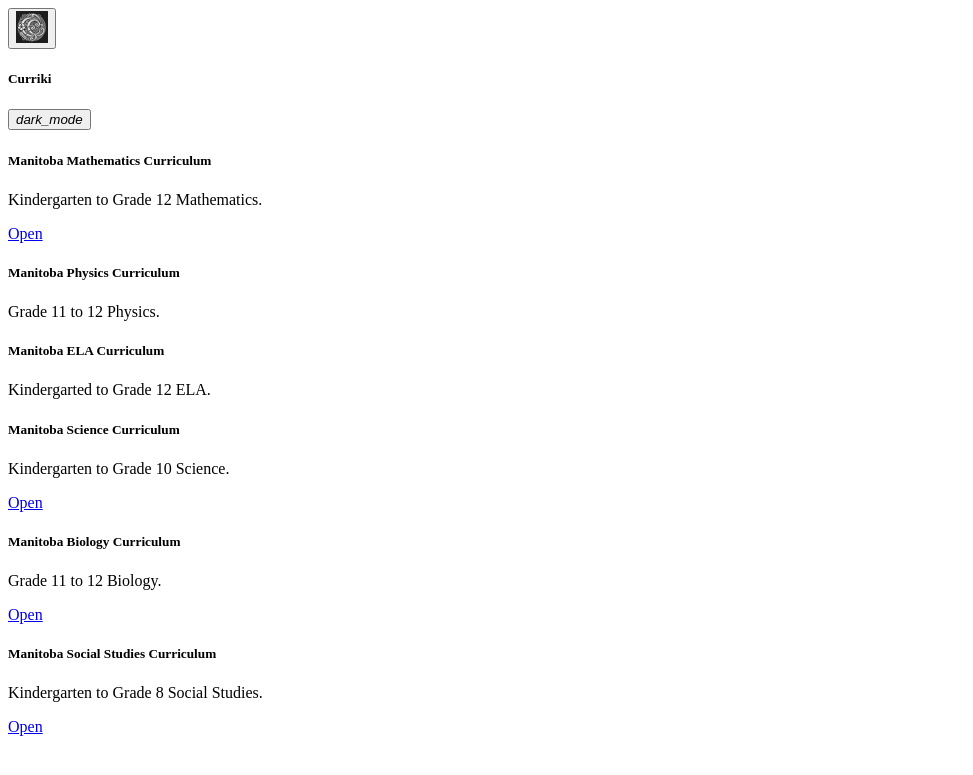
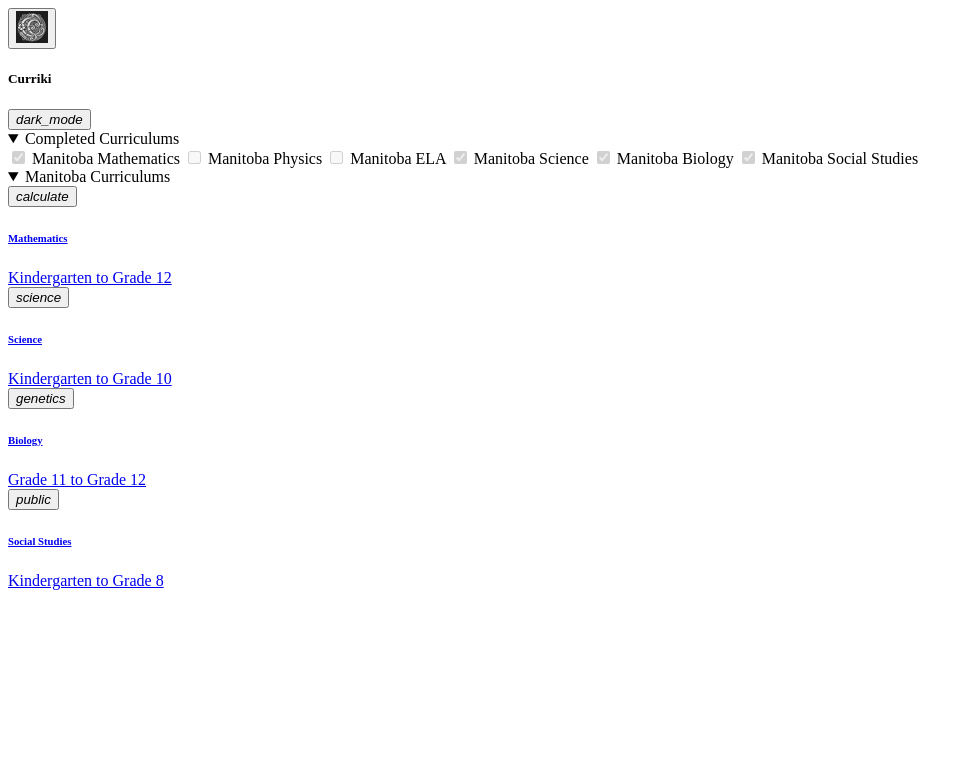
Before and after one commit to TheCodingJsoftware/Curiki, a Python web app: template app/templates/curriki.html in a window 1280 px wide. Shown: the top 775 px of the page, without its empty margins (0-973 px from the left). Run offline with Jinja, Linux system fonts and the light colour scheme; the template is opened without the code that fills it, so the values that code supplies are empty.

Commit message:
Homepage update

```diff
--- a/app/templates/curriki.html
+++ b/app/templates/curriki.html
@@ -5,7 +5,8 @@
     <meta charset="UTF-8">
     <meta name="author" content="Jared Gross">
     <meta name="description" content="A collection of curriculums made into a comprehensive web page for ease-of-use.">
-    <meta name="keywords" content="gradiance, education, grading, content, platform, curriki, wiki, curriculum, math, mathematics, science, ela, social studies, physics, chemistry, biology">
+    <meta name="keywords"
+        content="gradiance, education, grading, content, platform, curriki, wiki, curriculum, math, mathematics, science, ela, social studies, physics, chemistry, biology">
     <meta name="viewport" content="width=device-width, initial-scale=1">
     <meta http-equiv="X-UA-Compatible" content="ie=edge">
     <link rel="icon" href="/static/icons/curriki.png">
@@ -13,10 +14,10 @@
 </head>
 
 <header class="fixed no-padding">
-    <nav class="inverse-surface left-padding right-padding">
+    <nav class="left-padding right-padding">
         <button class="circle transparent" onclick="ui('#about-dialog')">
-            <img class="responsive icon" fetchpriority="low" loading="lazy" src="/static/icons/curriki.png" alt="" width="32"
-                height="32">
+            <img class="responsive icon" fetchpriority="low" loading="lazy" src="/static/icons/curriki.png" alt=""
+                width="32" height="32">
         </button>
         <h5 class="max small">Curriki</h5>
         <button class="circle transparent" id="theme-toggle">
@@ -27,101 +28,77 @@
 
 <body class="light">
     <main class="responsive">
-        <div class="grid">
-            <article class="no-padding s12 m6 l6">
-                <div class="grid no-space blue-background">
-                    <div class="s1 blue-banner"></div>
-                    <div class="s11">
-                        <div class="padding">
-                            <h5>Manitoba Mathematics Curriculum</h5>
-                            <p>Kindergarten to Grade 12 Mathematics.</p>
-                            <nav>
-                                <a href="/manitobaMathematicsCurriculum.html">
-                                    <i class="mdi mdi-notebook"></i>
-                                    <span>Open</span>
-                                </a>
-                            </nav>
-                        </div>
+        <div class="grid no-space">
+            <div class="s12 m4 l3">
+                <details class="small-padding" open>
+                    <summary>Completed Curriculums</summary>
+                    <nav class="vertical">
+                        <label class="checkbox">
+                            <input type="checkbox" checked disabled>
+                            <span>Manitoba Mathematics</span>
+                        </label>
+                        <label class="checkbox">
+                            <input type="checkbox" disabled>
+                            <span>Manitoba Physics</span>
+                        </label>
+                        <label class="checkbox">
+                            <input type="checkbox" disabled>
+                            <span>Manitoba ELA</span>
+                        </label>
+                        <label class="checkbox">
+                            <input type="checkbox" checked disabled>
+                            <span>Manitoba Science</span>
+                        </label>
+                        <label class="checkbox">
+                            <input type="checkbox" checked disabled>
+                            <span>Manitoba Biology</span>
+                        </label>
+                        <label class="checkbox">
+                            <input type="checkbox" checked disabled>
+                            <span>Manitoba Social Studies</span>
+                        </label>
+                    </nav>
+                </details>
+            </div>
+            <div class="s12 m8 l9">
+                <details class="small-padding" open>
+                    <summary>Manitoba Curriculums</summary>
+                    <div>
+                        <a class="small-round row padding small-margin blue-background"
+                            href="/manitobaMathematicsCurriculum.html">
+                            <button class="extra circle blue-banner"><i class="extra">calculate</i></button>
+                            <div class="max">
+                                <h6 class="small">Mathematics</h6>
+                                <div>Kindergarten to Grade 12</div>
+                            </div>
+                        </a>
+                        <a class="small-round row padding small-margin green-background"
+                            href="/manitobaScienceCurriculum.html">
+                            <button class="extra circle green-banner"><i class="extra">science</i></button>
+                            <div class="max">
+                                <h6 class="small">Science</h6>
+                                <div>Kindergarten to Grade 10</div>
+                            </div>
+                        </a>
+                        <a class="small-round row padding small-margin green-background"
+                            href="/manitobaBiologyCurriculum.html">
+                            <button class="extra circle green-banner"><i class="extra">genetics</i></button>
+                            <div class="max">
+                                <h6 class="small">Biology</h6>
+                                <div>Grade 11 to Grade 12</div>
+                            </div>
+                        </a>
+                        <a class="small-round row padding small-margin orange-background"
+                            href="/manitobaSocialStudiesCurriculum.html">
+                            <button class="extra circle orange-banner"><i class="extra">public</i></button>
+                            <div class="max">
+                                <h6 class="small">Social Studies</h6>
+                                <div>Kindergarten to Grade 8</div>
+                            </div>
+                        </a>
                     </div>
-                </div>
-            </article>
-            <article class="no-padding s12 m6 l6">
-                <div class="grid no-space blue-background">
-                    <div class="s1 blue-banner"></div>
-                    <div class="s11">
-                        <div class="padding">
-                            <h5>Manitoba Physics Curriculum</h5>
-                            <p>Grade 11 to 12 Physics.</p>
-                            <nav>
-                            </nav>
-                        </div>
-                    </div>
-                </div>
-            </article>
-            <article class="no-padding s12 m6 l6">
-                <div class="grid no-space pink-background">
-                    <div class="s1 pink-banner"></div>
-                    <div class="s11">
-                        <div class="padding">
-                            <h5>Manitoba ELA Curriculum</h5>
-                            <p>Kindergarted to Grade 12 ELA.</p>
-                            <nav>
-                            </nav>
-                        </div>
-                    </div>
-                </div>
-            </article>
-            <article class="no-padding s12 m6 l6">
-                <div class="grid no-space green-background">
-                    <div class="s1 green-banner"></div>
-                    <div class="s11">
-                        <div class="padding">
-                            <h5>Manitoba Science Curriculum</h5>
-                            <p>Kindergarten to Grade 10 Science.</p>
-                            <nav>
-                                <a href="/manitobaScienceCurriculum.html">
-                                    <i class="mdi mdi-notebook"></i>
-                                    <span>Open</span>
-                                </a>
-                            </nav>
-                        </div>
-                    </div>
-                </div>
-            </article>
-            <article class="no-padding s12 m6 l6">
-                <div class="grid no-space green-background">
-                    <div class="s1 green-banner"></div>
-                    <div class="s11">
-                        <div class="padding">
-                            <h5>Manitoba Biology Curriculum</h5>
-                            <p>Grade 11 to 12 Biology.</p>
-                            <nav>
-                                <a href="/manitobaBiologyCurriculum.html">
-                                    <i class="mdi mdi-notebook"></i>
-                                    <span>Open</span>
-                                </a>
-                            </nav>
-                        </div>
-                    </div>
-                </div>
-            </article>
-            <article class="no-padding s12 m6 l6">
-                <div class="grid no-space orange-background">
-                    <div class="s1 orange-banner"></div>
-                    <div class="s11">
-                        <div class="padding">
-                            <h5>Manitoba Social Studies Curriculum</h5>
-                            <p>Kindergarten to Grade 8 Social Studies.</p>
-                            <nav>
-                                <a href="/manitobaSocialStudiesCurriculum.html">
-                                    <i class="mdi mdi-notebook"></i>
-                                    <span>Open</span>
-                                </a>
-                            </nav>
-                        </div>
-                    </div>
-                </div>
-            </article>
+                </details>
+            </div>
         </div>
     </main>
 </body>
@@ -129,13 +106,15 @@
 <div class="overlay blur"></div>
 <dialog class="left" id="about-dialog">
     <div class="row max center-align">
-        <img class="icon responsive circle border" style="max-width: 150px; height: auto;" fetchpriority="low" loading="lazy" src="/static/icons/curriki.png" alt="" width="128" height="128">
+        <img class="icon responsive circle border" style="max-width: 150px; height: auto;" fetchpriority="low"
+            loading="lazy" src="/static/icons/curriki.png" alt="" width="128" height="128">
     </div>
     <div class="padding">
         <h5 class="small center-align">Curriki</h5>
         <p class="center-align  medium-width">
             A comprehensive web page for accessing curriculums.
-        <p class="center-align">Developed with <i>favorite</i> by <a class="link" href="https://thecodingjsoftware.github.io/">TheCodingJ's</a></p>
+        <p class="center-align">Developed with <i>favorite</i> by <a class="link"
+                href="https://thecodingjsoftware.github.io/">TheCodingJ's</a></p>
     </div>
     <article class="border" style="margin-top: auto;">
         <p class="center-align medium-width">
```
Also changed, not shown: app/src/curriki.ts (+8 -0 lines), app/static/css/curriki-style.css (+50 -0 lines), app/static/css/curriki-theme.css (+4 -4 lines).
